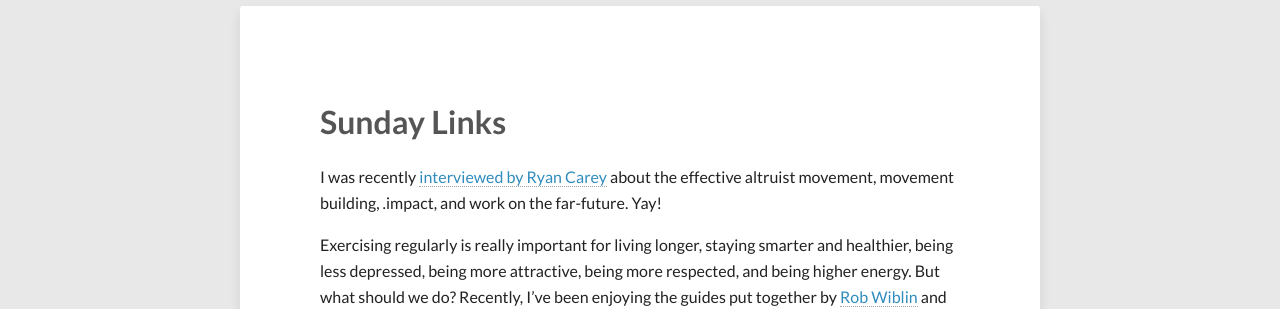
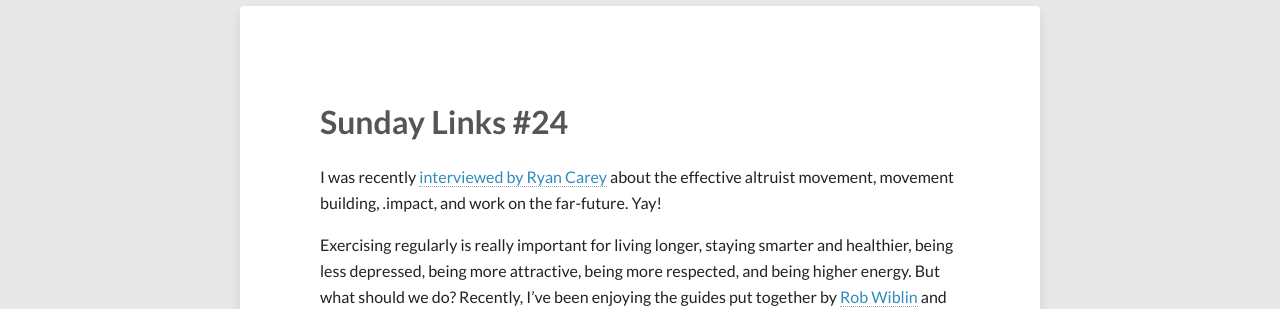
Before and after one commit to peterhurford/peterhurford.github.io, a Jekyll site: the page built from _posts/2014-04-07-sunday-links-24.markdown, in a window 1280 px wide. Shown: the part 387-696 px from the top of the page. Built offline with Jekyll 4.4.1, drawn with Linux system fonts in a browser that asks for light colours; comment, search, counter and statistics services are not loaded.

Commit message:
Typo correction for title of new post

```diff
--- a/_posts/2014-04-07-sunday-links-24.markdown
+++ b/_posts/2014-04-07-sunday-links-24.markdown
@@ -4,7 +4,7 @@
 date: 2014-04-07 06:41:00+05:00
 layout: post
 slug: sunday-links-24
-title: Sunday Links #24
+title: "Sunday Links #24"
 categories:
 - Productivity
 ---
```
